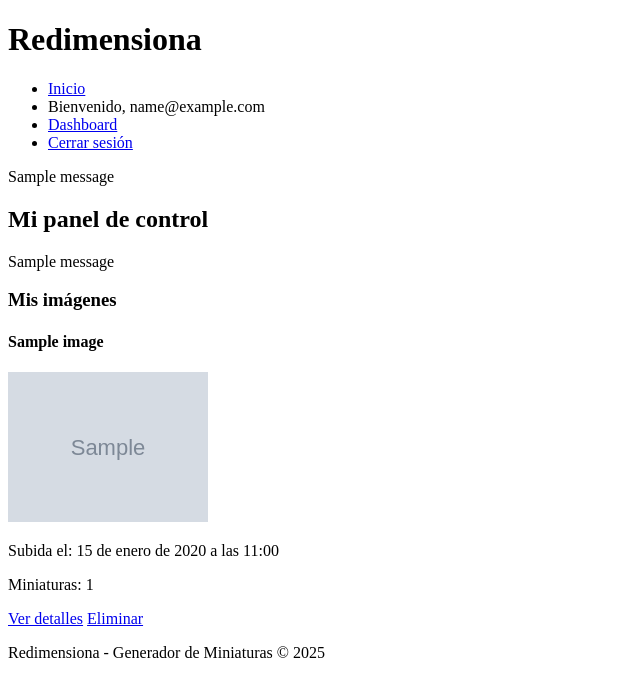
After one commit to Jaolmos/redimensiona-django, a Django app: page /users/dashboard/ in a window 1280 px wide. The commit adds this page. Shown: the top 697 px of the page, without its empty margins (0-640 px from the left). Run offline with Django 5.2, Linux system fonts and the light colour scheme; a user stored in the database is signed in; tables that the repository leaves empty hold one stand-in row (values such as "Sample post"); grey boxes marked "Sample" are stand-in pictures; one stand-in notice (Sample message) is shown.

Commit message:
feat: implementación de dashboard para usuarios registrados

```diff
--- a/apps/core/templates/core/includes/nav.html
+++ b/apps/core/templates/core/includes/nav.html
@@ -5,7 +5,7 @@
             <li><a href="{% url 'core:home' %}">Inicio</a></li>
             {% if user.is_authenticated %}
                 <li><span>Bienvenido, {{ user.email }}</span></li>
-                <li><a href="/dashboard/">Dashboard</a></li>
+                <li><a href="{% url 'users:dashboard' %}">Dashboard</a></li>
                 <li><a href="{% url 'users:logout' %}">Cerrar sesión</a></li>
             {% else %}
                 <li><a href="{% url 'users:login' %}">Iniciar sesión</a></li>
--- /dev/null
+++ b/apps/users/templates/users/dashboard.html
@@ -0,0 +1,41 @@
+{% extends 'core/base.html' %}
+
+{% block title %}Panel de control - Redimensiona{% endblock %}
+
+{% block content %}
+<h2>Mi panel de control</h2>
+
+{% if messages %}
+<div>
+    {% for message in messages %}
+    <div>
+        {{ message }}
+    </div>
+    {% endfor %}
+</div>
+{% endif %}
+
+<div>
+    <h3>Mis imágenes</h3>
+
+    {% if user_images %}
+        <div>
+            {% for image in user_images %}
+            <div>
+                <h4>{{ image.title|default:"Imagen sin título" }}</h4>
+                <img src="{{ image.original_image.url }}" alt="Vista previa" style="max-width: 200px; max-height: 200px;">
+                <p>Subida el: {{ image.uploaded_at }}</p>
+                <p>Miniaturas: {{ image.thumbnails.count }}</p>
+                <p>
+                    <a href="{% url 'images:results' image_id=image.id %}">Ver detalles</a>
+                    <a href="{% url 'users:delete_image' image_id=image.id %}" onclick="return confirm('¿Estás seguro de que quieres eliminar esta imagen?');">Eliminar</a>
+                </p>
+            </div>
+            {% endfor %}
+        </div>
+    {% else %}
+        <p>No has subido ninguna imagen todavía.</p>
+        <p><a href="{% url 'core:home' %}">Subir una imagen</a></p>
+    {% endif %}
+</div>
+{% endblock %}
--- a/apps/users/urls.py
+++ b/apps/users/urls.py
@@ -8,4 +8,6 @@ urlpatterns = [
     path('register/', views.register, name='register'),
     path('login/', auth_views.LoginView.as_view(template_name='users/login.html'), name='login'),
     path('logout/', views.logout_view, name='logout'),
+    path('dashboard/', views.dashboard, name='dashboard'),
+    path('delete-image/<int:image_id>/', views.delete_image, name='delete_image'),
     ]
--- a/apps/users/views.py
+++ b/apps/users/views.py
@@ -1,5 +1,7 @@
-from django.shortcuts import render, redirect
+from django.shortcuts import render, redirect, get_object_or_404
 from django.contrib.auth import login, authenticate, logout
+from django.contrib.auth.decorators import login_required
+from apps.images.models import Image
 from django.contrib import messages
 from django.utils.translation import gettext_lazy as _
 
@@ -27,3 +29,26 @@ def logout_view(request):
     """Vista personalizada para cerrar sesión"""
     logout(request)
     return redirect('core:home')
+
+
+@login_required
+def dashboard(request):
+    """Vista del panel de control del usuario."""
+    # Obtener todas las imágenes del usuario
+    user_images = Image.objects.filter(user=request.user).order_by('-uploaded_at')
+
+    return render(request, 'users/dashboard.html', {
+        'user_images': user_images
+    })
+
+
+@login_required
+def delete_image(request, image_id):
+    """Vista para eliminar una imagen del usuario."""
+    image = get_object_or_404(Image, id=image_id, user=request.user)
+
+    # Eliminar la imagen y todas sus miniaturas
+    image.delete()
+
+    messages.success(request, _("La imagen ha sido eliminada correctamente."))
+    return redirect('users:dashboard')
```
